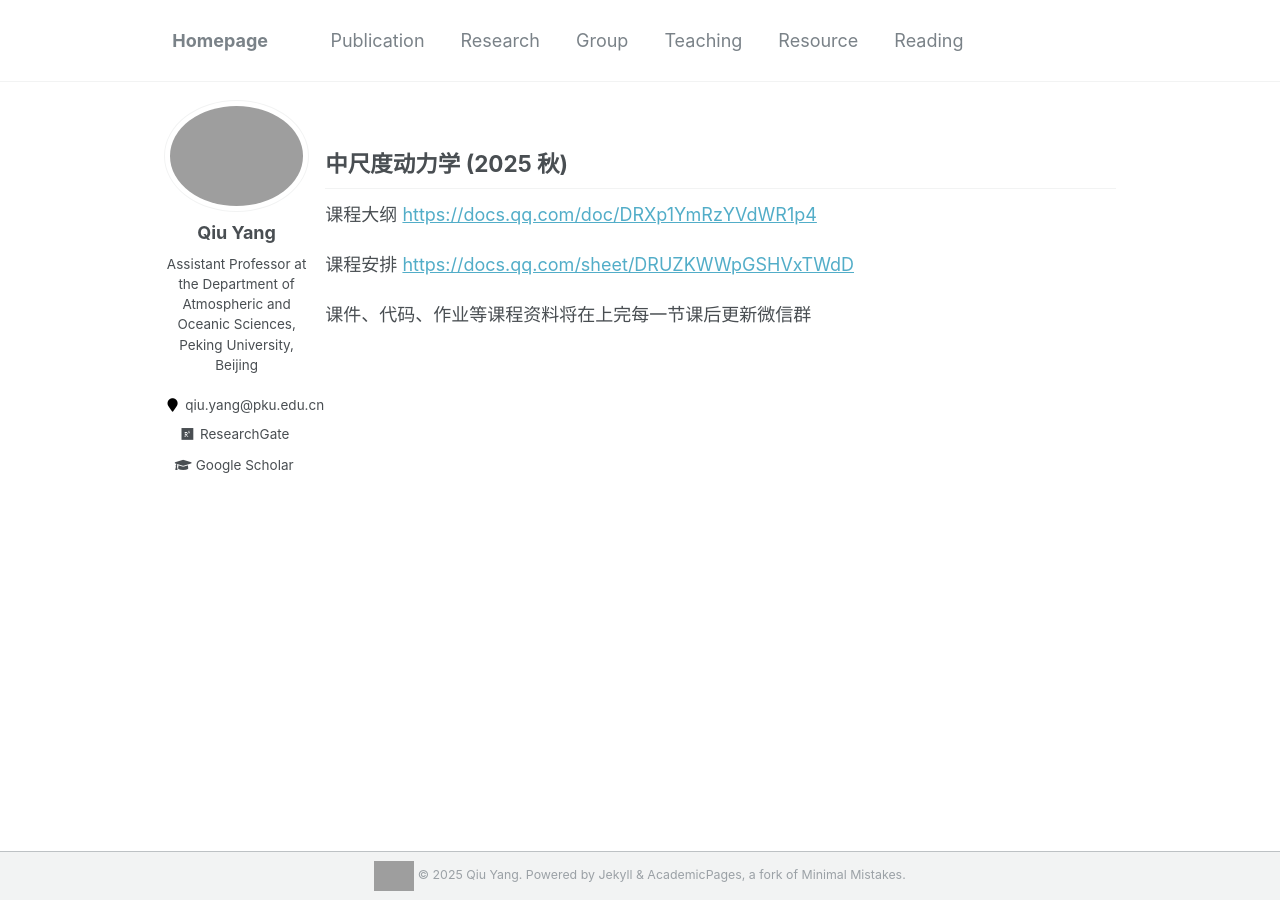
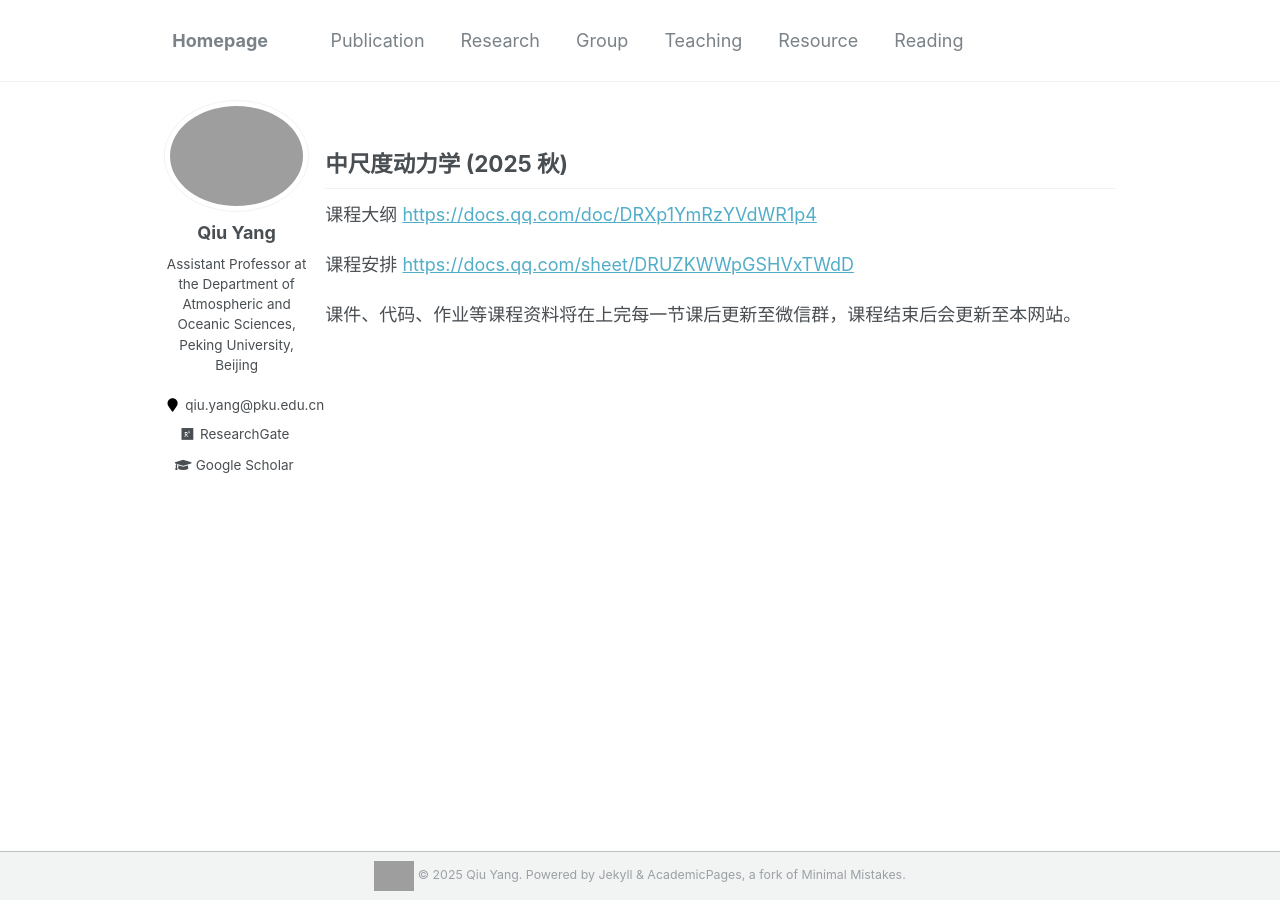
Before and after one commit to qiuyang50/qiuyang50.github.io, a Jekyll site: the page built from _pages/mesoscale_2025fall.md, in a window 1280 px wide. Built offline with Jekyll 4.4.1, drawn with Linux system fonts in a browser that asks for light colours; grey boxes are pictures that could not be loaded.

Commit message:
Update mesoscale_2025fall.md

```diff
--- a/_pages/mesoscale_2025fall.md
+++ b/_pages/mesoscale_2025fall.md
@@ -11,4 +11,4 @@ filename: modeling_2025fall.md
 
 课程安排 [https://docs.qq.com/sheet/DRUZKWWpGSHVxTWdD](https://docs.qq.com/sheet/DRUZKWWpGSHVxTWdD)
 
-课件、代码、作业等课程资料将在上完每一节课后更新微信群
+课件、代码、作业等课程资料将在上完每一节课后更新至微信群，课程结束后会更新至本网站。
```
